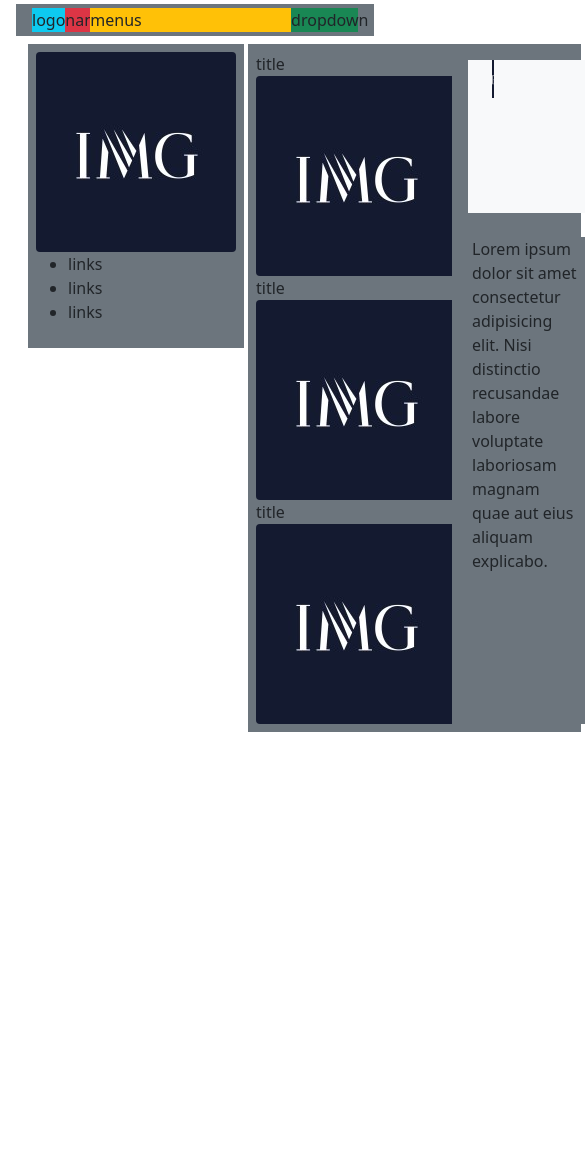
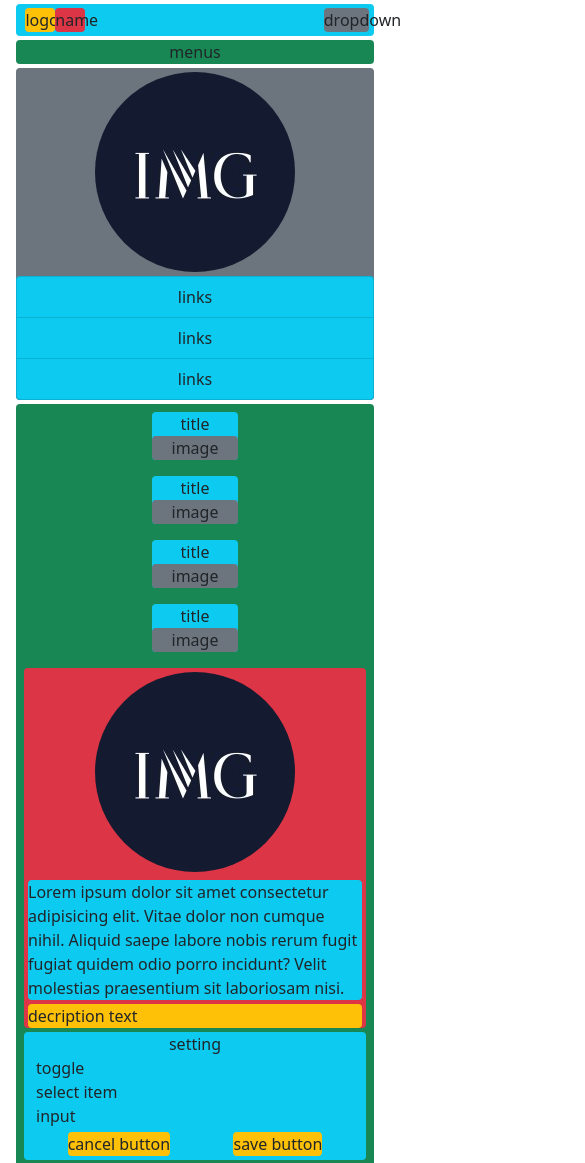
Before and after one commit to sumiya12/bootstrap-exercise, a plain HTML site: page index.html in a window 390 px wide. Shown: the top 1163 px of the page, 585 px wide, since content can reach past the window. Before the commit the page ends 844 px from the top, so only its background shows below. Drawn offline with nearby package versions, Linux system fonts and the light colour scheme.

Commit message:
exercise mobile

```diff
--- a/index.html
+++ b/index.html
@@ -18,72 +18,110 @@
     <title>Document</title>
   </head>
   <body>
-    <div class="container">
-      <div class="row bg-secondary m-1 p-1">
-        <div class="col-2 d-flex">
-          <div class="bg-info">logo</div>
-          <div class="bg-danger">name</div>
+    <div class="container-md">
+      <div class="row-12 d-flex justify-content-around bg-info rounded m-1">
+        <div class="col-2 d-flex m-1">
+          <div class="col-6 bg-warning rounded">logo</div>
+          <div class="col-6 bg-danger rounded">name</div>
         </div>
-        <div class="col-10 d-flex flex-fill justify-content-between">
-          <div class="col-9 d-block bg-warning">menus</div>
-          <div class="col-3 bg-success">dropdown</div>
+        <div
+          class="d-flex col-9 justify-content-end justify-content-md-between"
+        >
+          <div
+            class="col-9 d-none d-md-inline bg-warning rounded my-1 flex-fill"
+          >
+            menus
+          </div>
+          <div
+            class="col-2 d-flex justify-content-sm-end bg-secondary rounded my-1"
+          >
+            dropdown
+          </div>
         </div>
       </div>
-      <div class="container d-flex">
-        <div class="row-2 h-100 d-flex align-items-strech m-1">
-          <div class="bg-secondary p-2">
-            <img src="/1644402020387 (1).jpg" alt="" class="rounded mx-auto" />
-            <ul>
-              <li>links</li>
-              <li>links</li>
-              <li>links</li>
-            </ul>
+      <div
+        class="row-12 text-center d-xs-block d-sm-block d-md-none bg-success rounded m-1"
+      >
+        menus
+      </div>
+      <div class="row-12 bg-secondary align-center rounded m-1 d-md-none">
+        <img
+          src="/bootstrap-exercise/1644402020387 (1).jpg"
+          alt=""
+          class="rounded-circle mx-auto d-block p-1"
+        />
+        <ul class="list-group text-center">
+          <li class="list-group-item bg-info">links</li>
+          <li class="list-group-item bg-info">links</li>
+          <li class="list-group-item bg-info">links</li>
+        </ul>
+      </div>
+      <div
+        class="row-12 bg-secondary justify-content-around rounded m-1 d-none d-md-flex"
+      >
+        <img
+          src="/bootstrap-exercise/1644402020387 (1).jpg"
+          alt=""
+          class="rounded-circle mx-auto justify-content-around d-inline p-1"
+        />
+        <ul class="text-center d-flex col justify-content-around m-1 h-25">
+          <li class="list-item bg-info d-flex m-1 rounded col">links</li>
+          <li class="list-item bg-info d-flex m-1 rounded col">links</li>
+          <li class="list-item bg-info d-flex m-1 rounded col">links</li>
+        </ul>
+      </div>
+      <div class="row-12 bg-success rounded m-1 justify-content-center p-2">
+        <div>
+          <div class="bg-info w-25 rounded text-center mx-auto">
+            title
+            <div><p class="bg-secondary rounded">image</p></div>
+          </div>
+          <div class="bg-info w-25 rounded text-center mx-auto">
+            title
+            <div><p class="bg-secondary rounded mx-auto">image</p></div>
+          </div>
+          <div class="bg-info w-25 rounded text-center mx-auto">
+            title
+            <div><p class="bg-secondary rounded">image</p></div>
+          </div>
+          <div class="bg-info w-25 rounded text-center mx-auto">
+            title
+            <div><p class="bg-secondary rounded">image</p></div>
           </div>
         </div>
-        <div class="row-10 bg-secondary my-1">
-          <div class="d-block p-2">
-            <div>
-              <div class="d-block">title</div>
-              <img
-                src="/1644402020387 (1).jpg"
-                alt=""
-                class="rounded mx-auto"
-              />
-            </div>
-            <div>
-              <div class="d-block">title</div>
-              <img
-                src="/1644402020387 (1).jpg"
-                alt=""
-                class="rounded mx-auto"
-              />
-            </div>
-            <div>
-              <div class="d-block">title</div>
-              <img
-                src="/1644402020387 (1).jpg"
-                alt=""
-                class="rounded mx-auto"
-              />
-            </div>
+        <div class="contaianer m-1 mx-auto bg-danger rounded">
+          <div>
+            <img
+              src="/bootstrap-exercise/1644402020387 (1).jpg"
+              alt=""
+              class="rounded-circle mx-auto d-block p-1"
+            />
+          </div>
+          <div class="bg-info rounded m-1">
+            Lorem ipsum dolor sit amet consectetur adipisicing elit. Vitae dolor
+            non cumque nihil. Aliquid saepe labore nobis rerum fugit fugiat
+            quidem odio porro incidunt? Velit molestias praesentium sit
+            laboriosam nisi.
+          </div>
+          <div class="bg-warning rounded m-1">decription text</div>
+        </div>
+        <div class="container bg-info rounded">
+          <div class="mx-auto text-center">setting</div>
+          <div>
+            <div>toggle</div>
+            <div>select item</div>
+            <div>input</div>
+          </div>
+          <div class="d-flex justify-content-around">
+            <div class="bg-warning rounded m-1">cancel button</div>
+            <div class="bg-warning rounded m-1">save button</div>
           </div>
         </div>
-        <div class="bg-secondary my-1 d-flex">
-          <div class="row bg-secondary">
-            <div class="row bg-light m-3">
-              <img
-                src="/1644402020387 (1).jpg"
-                class="bg-light w-25 h-25 d-block"
-                alt=""
-              />
-            </div>
-            <div class="bg-secondary m-2">
-              Lorem ipsum dolor sit amet consectetur adipisicing elit. Nisi
-              distinctio recusandae labore voluptate laboriosam magnam quae aut
-              eius aliquam explicabo.
-            </div>
-          </div>
-        </div>
+      </div>
+      <div class="row-12 bg-success rounded m-1 text-center">
+        <div>footertext 1</div>
+        <div>footertext 2</div>
+        <div class="m-5">footertext 3</div>
       </div>
     </div>
   </body>
```
